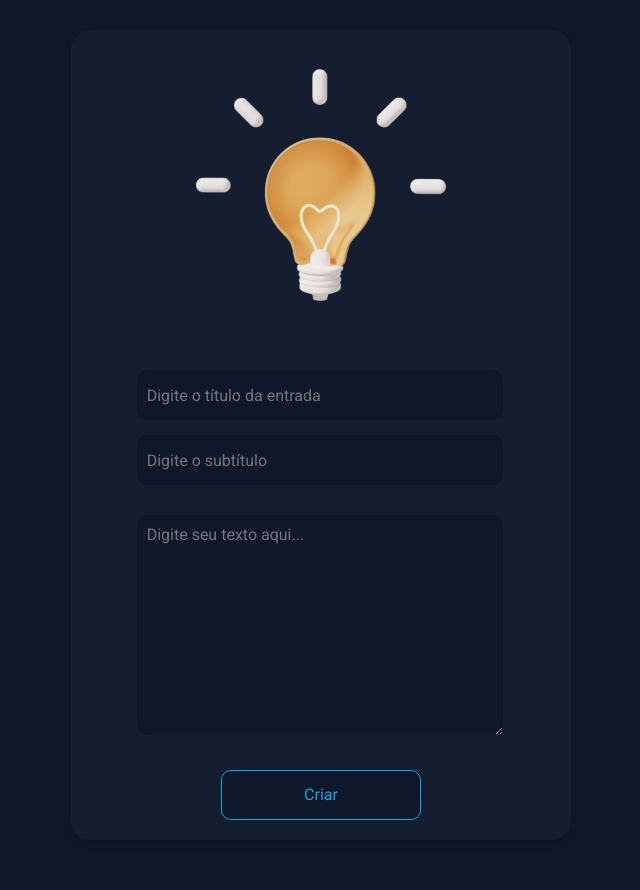
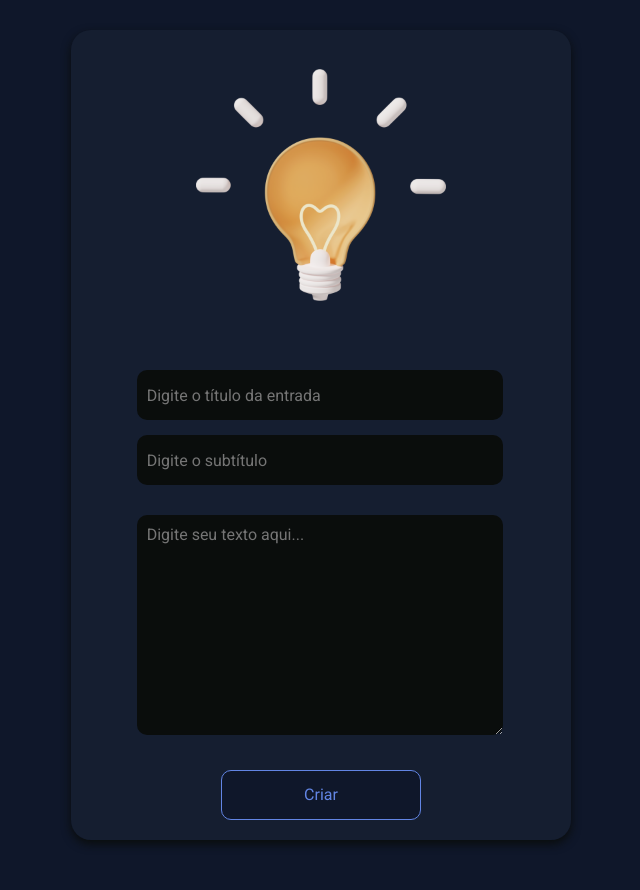
Before and after one commit to Sky-lest/cards-login, a Flask app: page /create in a window 1280 px wide. Shown: the part 70-960 px from the top of the page, without its empty margins (319-959 px from the left). Run offline with Flask 3, Linux system fonts and the light colour scheme.

Commit message:
Update color scheme in style.css

```diff
--- a/diary-bra-main-main-main/static/css/style.css
+++ b/diary-bra-main-main-main/static/css/style.css
@@ -131,7 +131,7 @@ ul {
 
 .card--creat:hover,
 .card:hover {
-    box-shadow: 0px 4px 10px rgba(14, 165, 233, 1);
+    box-shadow: 0px 4px 10px #51ABB1;
 }
 
 .creat-form {
@@ -152,7 +152,7 @@ ul {
     align-items: center;
     background: rgba(30, 41, 59, 0.4);
     border-radius: 20px;
-    box-shadow: 0px 4px 10px rgba(0, 0, 0, 0.1);
+    box-shadow: 0px 4px 10px #0A0D0C;
 }
 
 .form__inputs {
@@ -168,7 +168,7 @@ ul {
 }
 
 .form__input {
-    background: #0F172A;
+    background: #0A0D0C;
     border-radius: 10px;
     padding: 10px;
     height: 30px;
@@ -183,7 +183,7 @@ ul {
 }
 
 .form__text {
-    background: #0F172A;
+    background: #0A0D0C;
     border-radius: 10px;
     padding: 10px;
     color: #F8FAFC;
@@ -193,10 +193,10 @@ ul {
 }
 
 .form__button {
-    border: 1px solid rgba(14, 165, 233, 1);
+    border: 1px solid #6285E4;
     background: #0F172A;
     border-radius: 10px;
-    color: rgba(14, 165, 233, 1);
+    color: #6285E4;
     padding: 10px;
     font: inherit;
     width: 200px;
@@ -206,8 +206,8 @@ ul {
 }
 
 .form__button:hover {
-    color: #F8FAFC;
-    background:  rgba(14, 165, 233, 1);
+    color: #FAF7F8;
+    background:  #6285E4;
 }
 
 .main {
@@ -238,10 +238,10 @@ ul {
 
 .main__link {
     display: block;
-    border: 1px solid rgba(14, 165, 233, 1);
+    border: 1px solid #6285E4;
     background: #0F172A;
     border-radius: 10px;
-    color: rgba(14, 165, 233, 1);
+    color: #6285E4;
     padding: 15px 10px;
     font: inherit;
     width: 200px;
@@ -252,7 +252,7 @@ ul {
 
 .main__link:hover {
     color: #F8FAFC;
-    background:  rgba(14, 165, 233, 1);
+    background:  #6285E4;
 }
 
 
```
